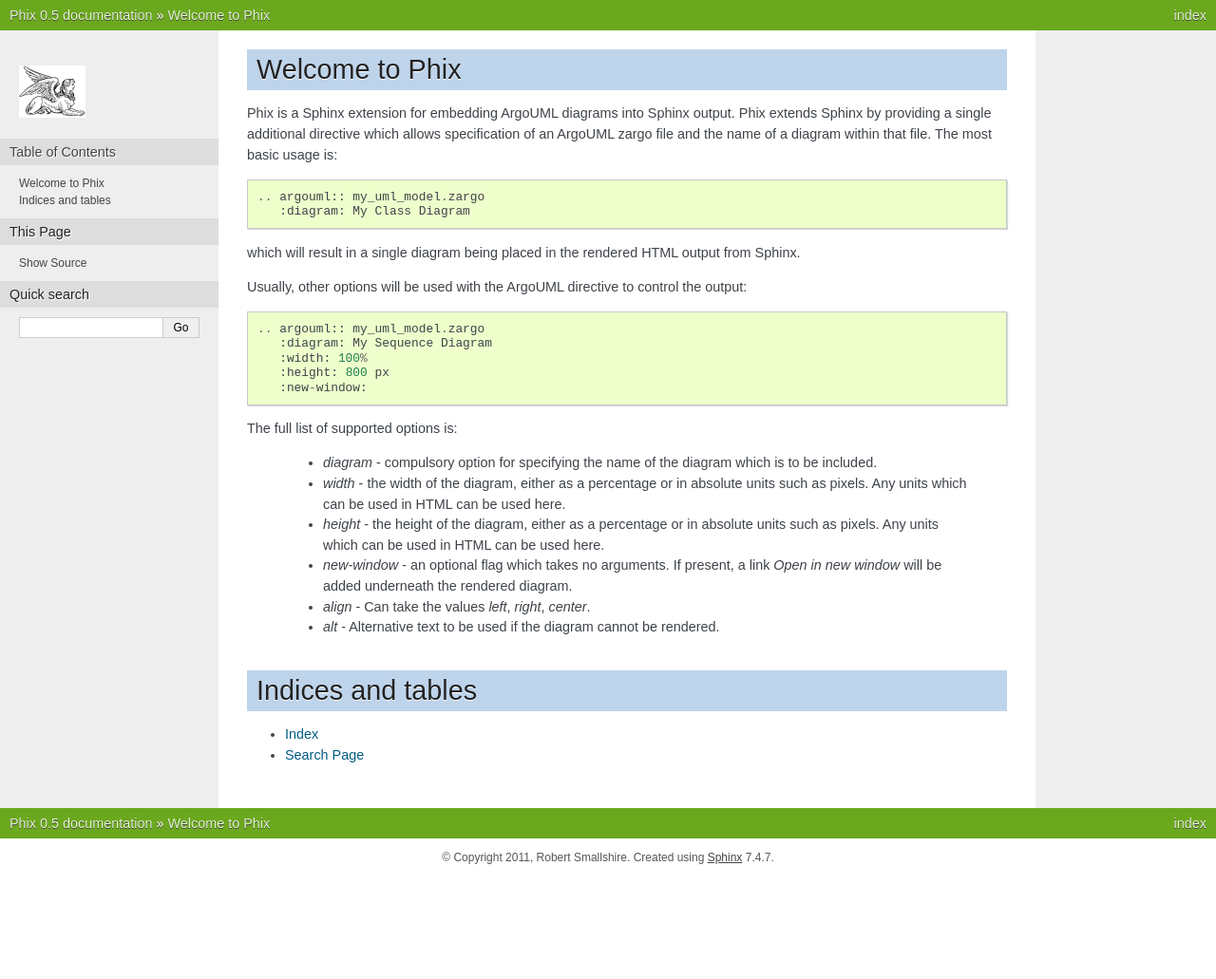
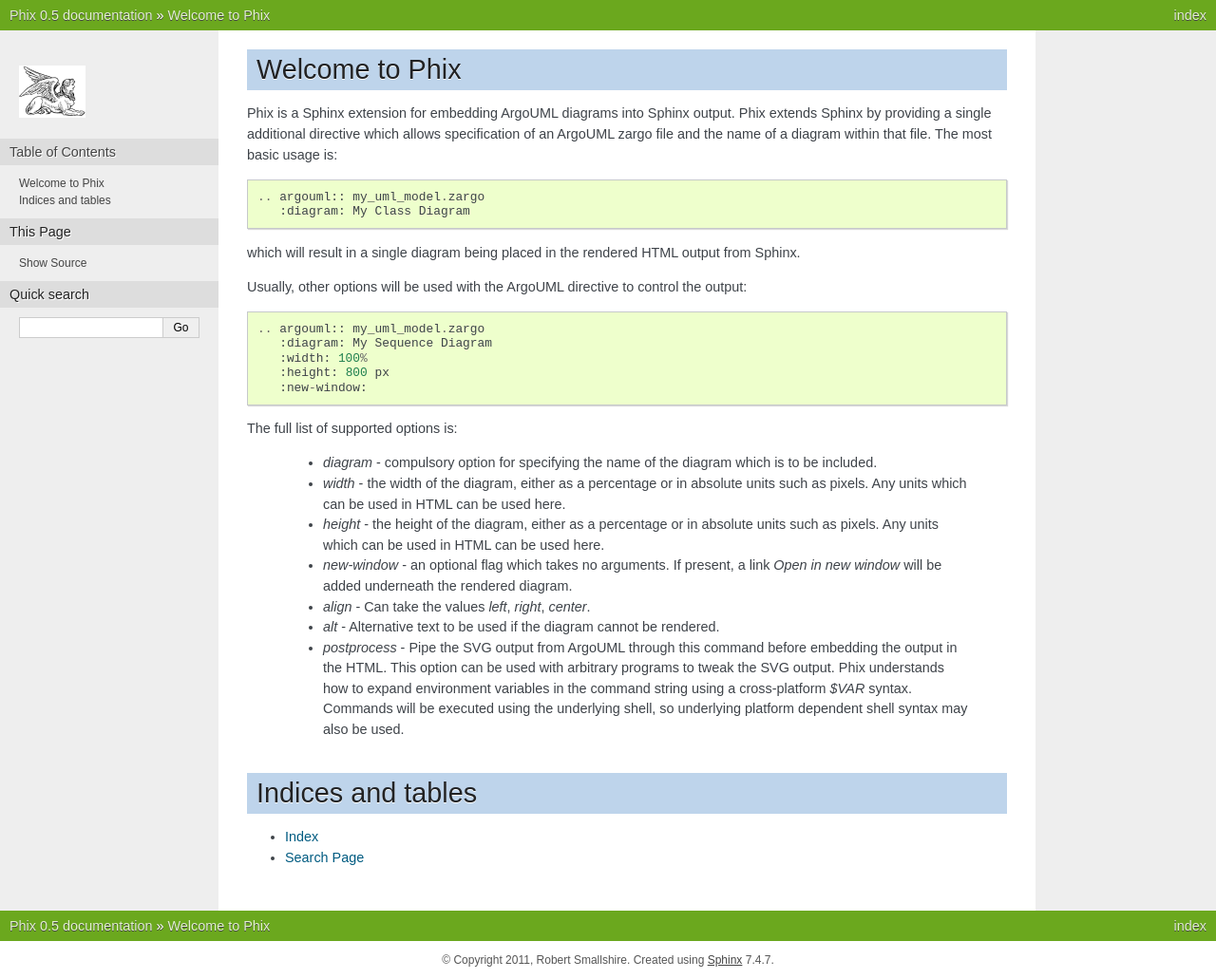
Before and after one commit to rob-smallshire/phix, a Sphinx documentation site: the page built from docs/source/index.rst, in a window 1280 px wide. Shown: the whole page at 95% size. Built offline with Sphinx 7.4.7, drawn with Linux system fonts in a browser that asks for light colours; before the commit the page ends 923 px from its top, so only the background shows below that.

```diff
--- a/docs/source/index.rst
+++ b/docs/source/index.rst
@@ -44,6 +44,13 @@
 
   * `alt` - Alternative text to be used if the diagram cannot be rendered.
 
+  * `postprocess` - Pipe the SVG output from ArgoUML through this command before
+    embedding the output in the HTML.  This option can be used with arbitrary
+    programs to tweak the SVG output. Phix understands how to expand environment
+    variables in the command string using a cross-platform `$VAR` syntax.
+    Commands will be executed using the underlying shell, so underlying platform
+    dependent shell syntax may also be used.
+
 Indices and tables
 ==================
 
```
Also changed, not shown: 1 other file.
